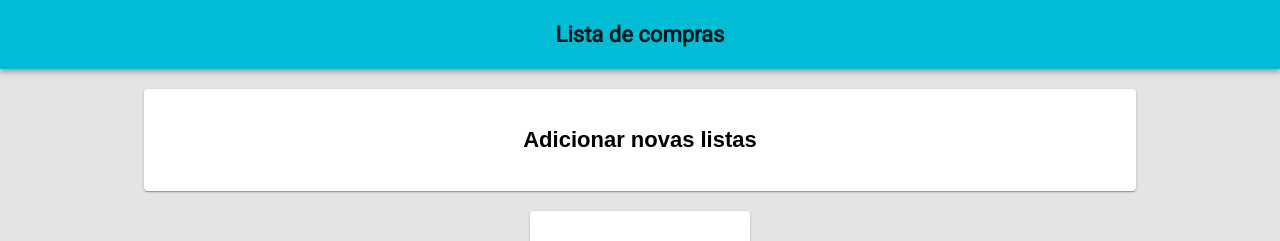
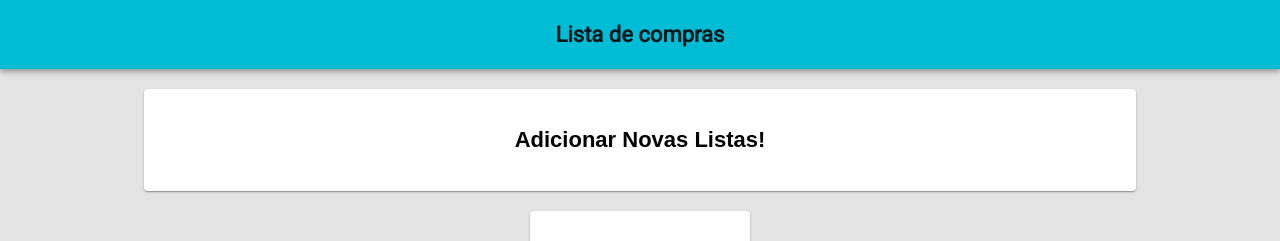
Before and after one commit to HugoOliveiraThor/react-shopping-list, a React (Create React App) app: page / in a window 1280 px wide. Shown: the top 241 px of the page. Built offline with nearby package versions, Linux system fonts and the light colour scheme; the HTML template or start-up script is replaced by a standard one.

Commit message:
extract Card to separate component

```diff
--- /dev/null
+++ b/src/common/CustomCard.css
@@ -0,0 +1,19 @@
+.card-action-area {
+  flex:1;
+}
+
+.card-content {
+  display: flex;
+  justify-content: center;
+}
+
+.card-footer {
+  height: 40px;
+}
+
+.card {
+  width:100%;
+  display: flex;
+  flex-direction: column;
+
+}
--- /dev/null
+++ b/src/common/CustomCard.js
@@ -0,0 +1,24 @@
+import React from 'react'
+import { Card, CardActionArea, CardContent, CardActions, Divider } from '@material-ui/core'
+import './CustomCard.css'
+
+
+const CustomCard = (props) => (
+  <div className={props.containerClass}>
+    <Card className='card'>
+      <CardActionArea className='card-action-area'>
+        <CardContent className='card-content'>
+          {props.children}
+        </CardContent>
+      </CardActionArea>
+      {props.footer && [
+        <Divider />,
+        <CardActions className='card-footer'>
+          {props.footer}
+        </CardActions>
+      ]}
+    </Card>
+  </div>
+)
+
+export default CustomCard
--- a/src/home/home.css
+++ b/src/home/home.css
@@ -6,13 +6,6 @@
 }
 .new-list-container {
   width: 80%;
-
-}
-
-.card {
-  width:100%;
-  display: flex;
-  flex-direction: column;
 
 }
 
@@ -38,18 +31,7 @@
   margin-right: 10px;
 }
 
-.card-action-area {
-  flex:1;
-
-}
-
-.card-content {
-  display: flex;
-  justify-content: center;
-}
-
-.card-footer {
-  height: 40px;
+.list-footer {
   width: 100%;
   display: flex;
   justify-content: space-between;
--- a/src/home/index.js
+++ b/src/home/index.js
@@ -3,26 +3,25 @@ import { Card, CardActionArea, CardContent, CardActions, Divider } from '@materi
 import { FontAwesomeIcon } from '@fortawesome/react-fontawesome'
 import { faShoppingBasket, faCheck } from '@fortawesome/free-solid-svg-icons'
 import './home.css'
+import CustomCard from '../common/CustomCard'
 
 
 const Home = () => (
   <div className='page-container'>
-    <div className='new-list-container'>
-      <Card className='card'>
-        <CardActionArea className='card-action-area'>
-          <CardContent className='card-content'>
+      <CustomCard containerClass='new-list-container'>
         <div>
-              <p className='title'>Adicionar novas listas</p>
+          <p className='title'>Adicionar Novas Listas!</p>
         </div>
-          </CardContent>
-        </CardActionArea>
-      </Card>
+      </CustomCard>
+      <CustomCard
+        containerClass='list-container'
+        footer={
+          <div className='list-footer'>
+            <p>01/01/2018</p>
+            <p>100.00</p>
           </div>
-
-    <div className='list-container'>
-      <Card className='card'>
-        <CardActionArea className='card-action-area'>
-          <CardContent className='card-content'>
+        }
+        >
       <div>
         <p className='title'>Mês</p>
         <div className='list-card-body'>
@@ -31,11 +30,17 @@ const Home = () => (
             <p>1 Item(s) restante</p>
           </div>
           <div className='list-card-item'>
-                  <FontAwesomeIcon icon={faCheck} size='sm'/>
+            <FontAwesomeIcon icon={faCheck} size='sm' />
             <p>2 Item(s) comprados</p>
           </div>
         </div>
       </div>
+      </CustomCard>
+    {/*
+    <div className='list-container'>
+      <Card className='card'>
+        <CardActionArea className='card-action-area'>
+          <CardContent className='card-content'>
           </CardContent>
         </CardActionArea>
         <Divider />
@@ -44,7 +49,7 @@ const Home = () => (
           <p>100.00</p>
         </CardActions>
       </Card>
-    </div>
+    </div> */}
   </div>
 )
 
```
Lines whose indentation alone changed are shown as unchanged.
